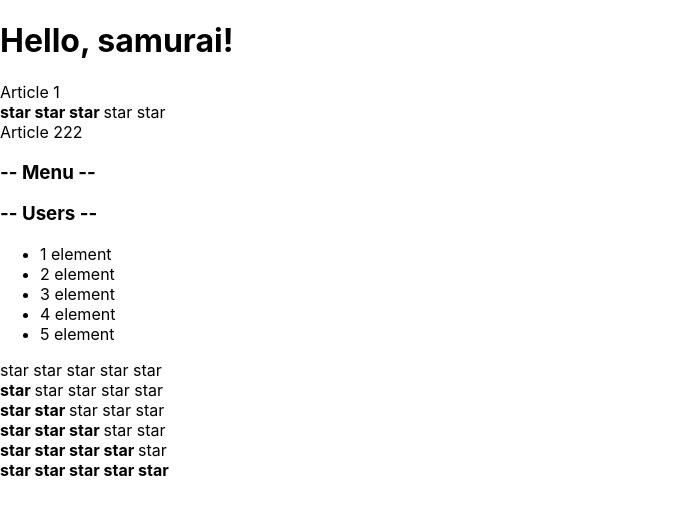
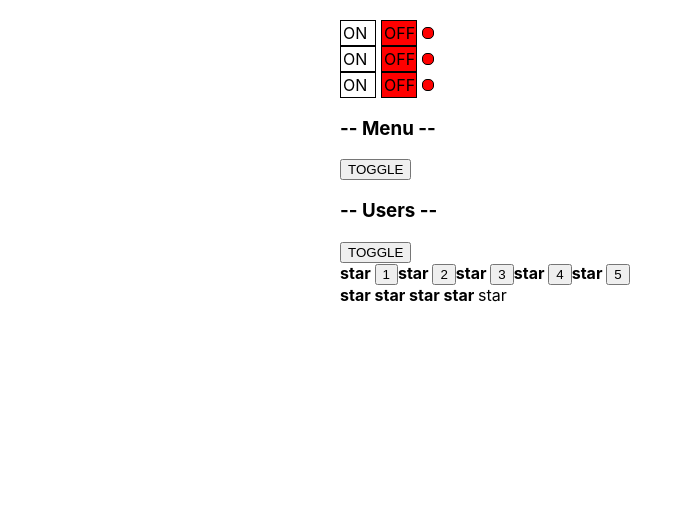
Before and after one commit to egaletsky/KABZDA, a React (Create React App) app: page / in a window 1280 px wide. Shown: the top 514 px of the page, without its empty margins (0-693 px from the left). Built offline with nearby package versions, Linux system fonts and the light colour scheme.

Commit message:
7 video. Ubcontrolled component

```diff
--- a/src/App.css
+++ b/src/App.css
@@ -1,7 +1,10 @@
+
+.App {
+  width: 600px;
+ margin: 20px auto;
+}
+
 /*
-.App {
-  text-align: center;
-}
 
 .App-logo {
   height: 40vmin;
--- a/src/App.tsx
+++ b/src/App.tsx
@@ -3,13 +3,17 @@ import './App.css';
 import './components/Accordion/Accordion';
 import Accordion from "./components/Accordion/Accordion";
 import {Rating} from "./components/Rating/Rating";
+import {OnOff} from './components/OnOff/OnOff';
+import UncontrolledAccordion from './components/UncontrolledAccordion/UncontrolledAccordion';
+import {UncontrolledRating} from './components/UncontrolledRating/UncontrolledRating';
 
 
 function App() {
     console.log('1')
     return (
         <div className="App">
-            <PageTitle title ={'Hello, samurai!'}/>
+
+{/*            <PageTitle title ={'Hello, samurai!'}/>
          Article 1
             <Rating stars ={3}/>
           Article 222
@@ -20,7 +24,18 @@ function App() {
             <Rating stars ={2}/>
             <Rating stars ={3}/>
             <Rating stars ={4}/>
-            <Rating stars ={5}/>
+            <Rating stars ={5}/>*/}
+
+
+
+            <OnOff></OnOff>
+            <OnOff></OnOff>
+            <OnOff></OnOff>
+            <UncontrolledAccordion titleValue = {'Menu'}/>
+            <UncontrolledAccordion titleValue = {'Users'}/>
+            <UncontrolledRating/>
+            <Rating stars ={4}/>
+
 
         </div>
     );
--- /dev/null
+++ b/src/components/OnOff/OnOff.tsx
@@ -0,0 +1,54 @@
+import React, {useState} from 'react';
+
+type PropsType = {
+    //on: boolean
+}
+
+const onStyle = {}
+
+export const OnOff = (props: PropsType) => {
+
+
+    const [on, setOn] = useState<boolean>(false)
+
+    const onStyle = {
+        width: '30px',
+        height: '20px',
+        border: '1px solid black',
+        padding: '2px',
+        display: 'inline-block',
+        backgroundColor: on ? 'green' : 'white'
+    }
+    const offStyle = {
+        width: '30px',
+        height: '20px',
+        border: '1px solid black',
+        marginLeft: '5px',
+        padding: '2px',
+        display: 'inline-block',
+        backgroundColor: on ? 'white' : 'red'
+    }
+    const indicatorStyle = {
+        width: '10px',
+        height: '10px',
+        borderRadius: '5px',
+        border: '1px solid black',
+        marginLeft: '5px',
+        display: 'inline-block',
+        backgroundColor: on ? 'green' : 'red'
+    }
+
+    return (
+        <div>
+            <div style={onStyle} onClick={() => {
+                setOn(true)
+            }}>ON
+            </div>
+            <div style={offStyle} onClick={() => {
+                setOn(false)
+            }}>OFF
+            </div>
+            <div style={indicatorStyle}></div>
+        </div>
+    );
+};
--- a/src/components/Rating/Rating.tsx
+++ b/src/components/Rating/Rating.tsx
@@ -5,9 +5,6 @@ type RatingPropsType = {
 }
 
 export function Rating(props:RatingPropsType) {
-   debugger
-
-
 
     return (
         <div>
@@ -25,7 +22,7 @@ type StarPropsType ={
     selected:boolean
 }
 function Star(props: StarPropsType) {
-debugger
+
     if (props.selected === true) {
         return <span><b>star </b></span>
     } else {
--- /dev/null
+++ b/src/components/UncontrolledAccordion/UncontrolledAccordion.tsx
@@ -0,0 +1,44 @@
+import React, {useState} from 'react';
+
+type UncontrolledAccordionPropsType = {
+    titleValue: string
+}
+
+function UncontrolledAccordion(props: UncontrolledAccordionPropsType) {
+    const [collapsed, setCollapsed] = useState<boolean>(true)
+
+    return (
+        <div>
+            <AccordionTitle title={props.titleValue}/>
+            <button onClick={() => {
+                setCollapsed(!collapsed)
+            }}>TOGGLE
+            </button>
+            {!collapsed && <AccordionBody/>}
+        </div>)
+
+}
+
+
+type AccordionTitlePropsType = {
+    title: string
+}
+
+
+function AccordionTitle(props: AccordionTitlePropsType) {
+    return <h3>-- {props.title} --</h3>;
+}
+
+function AccordionBody() {
+    return <ul>
+
+        <li>1 element</li>
+        <li>2 element</li>
+        <li>3 element</li>
+        <li>4 element</li>
+        <li>5 element</li>
+
+    </ul>;
+}
+
+export default UncontrolledAccordion;
--- /dev/null
+++ b/src/components/UncontrolledRating/UncontrolledRating.tsx
@@ -0,0 +1,36 @@
+import React, {useState} from 'react';
+
+type RatingPropsType = {
+
+}
+
+export function UncontrolledRating(props:RatingPropsType) {
+
+    let [stars, setStars] = useState<number>(5)
+
+
+    return (
+        <div>
+            <Star selected={stars > 0}/><button onClick={()=>setStars(1) }>1</button>
+            <Star selected={stars > 1}/><button onClick={()=>setStars(2) }>2</button>
+            <Star selected={stars > 2}/><button onClick={()=>setStars(3) }>3</button>
+            <Star selected={stars > 3}/><button onClick={()=>setStars(4) }>4</button>
+            <Star selected={stars > 4}/><button onClick={()=>setStars(5) }>5</button>
+
+        </div>);
+
+}
+
+type StarPropsType ={
+    selected:boolean
+}
+function Star(props: StarPropsType) {
+
+    if (props.selected === true) {
+        return <span><b>star </b></span>
+    } else {
+        return <span>star </span>
+    }
+
+
+}
```
